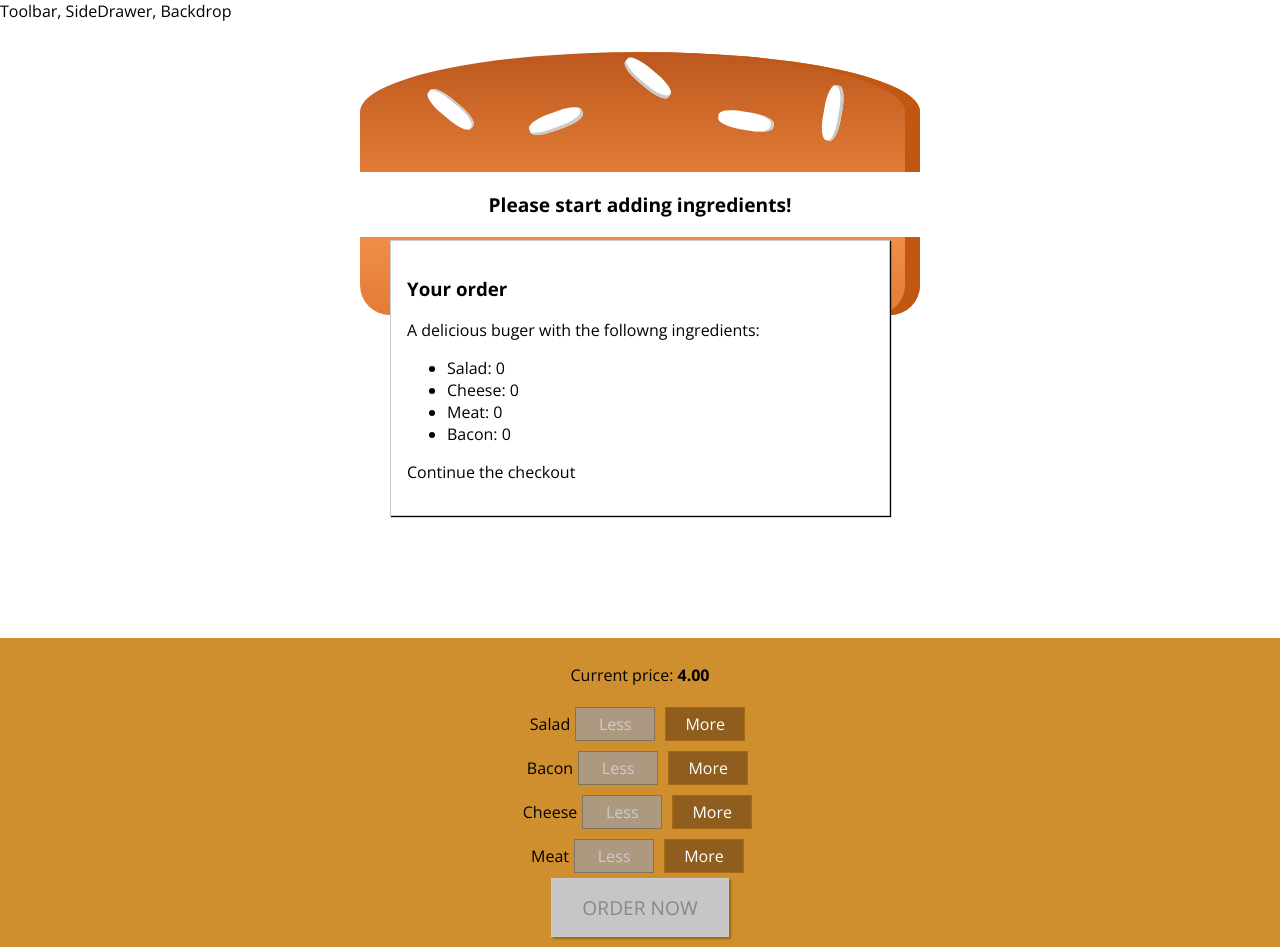
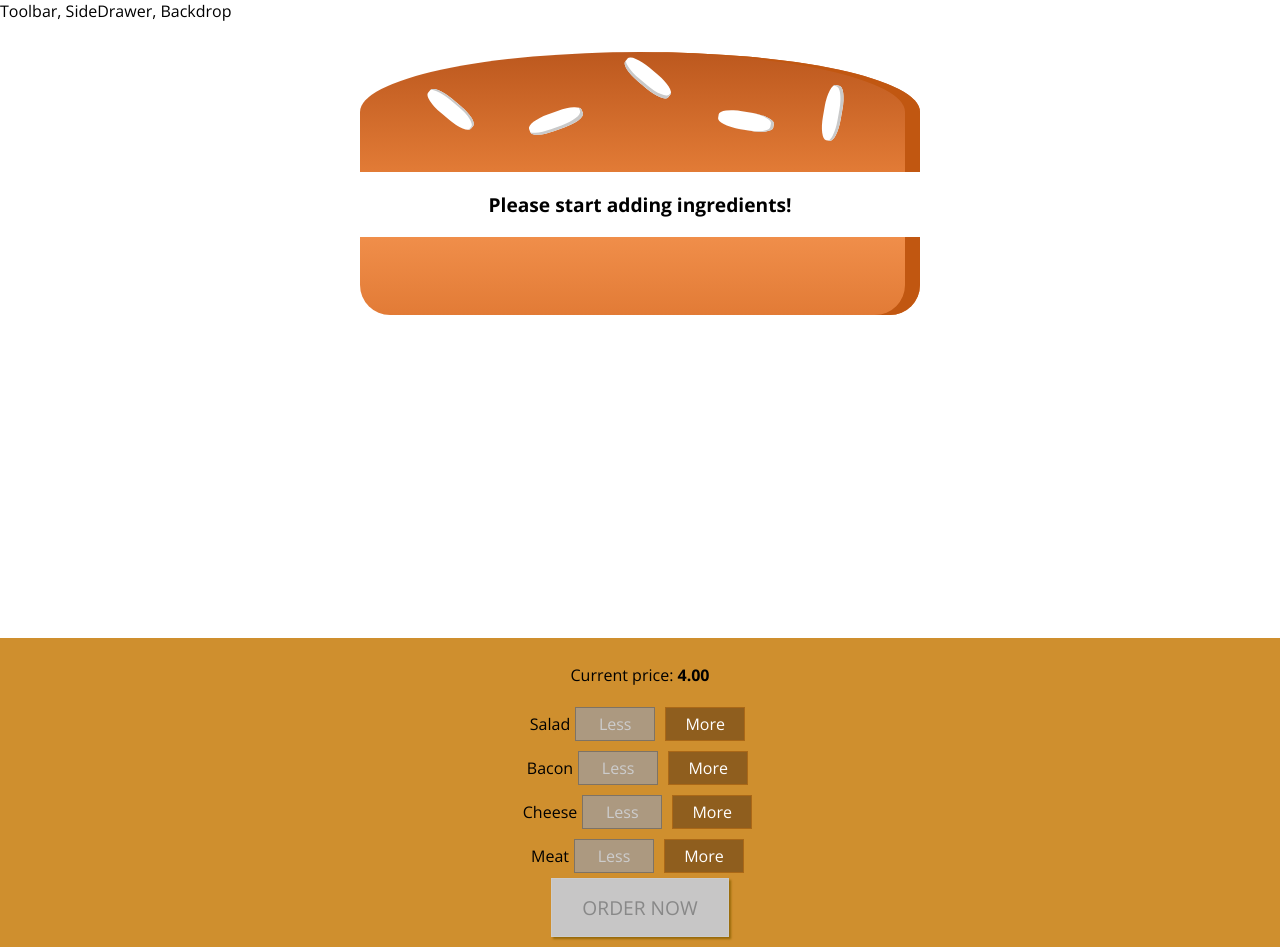
Before and after one commit to matedanielcristian/react-burger-builder, a React app: page / in a window 1280 px wide. Built offline with nearby package versions, Linux system fonts and the light colour scheme.

Commit message:
Show - hide modal

```diff
--- a/src/components/Burger/BuildControls/BuildControls.js
+++ b/src/components/Burger/BuildControls/BuildControls.js
@@ -24,7 +24,7 @@
                    disabled={props.disabled[ctrl.type]}
                    />
           ))}
-          <button className={classes.OrderButton} disabled={!props.purchasable}>ORDER NOW</button>
+          <button onClick={props.ordered} className={classes.OrderButton} disabled={!props.purchasable}>ORDER NOW</button>
       </div>
 );
 
--- a/src/components/UI/Modal/Modal.js
+++ b/src/components/UI/Modal/Modal.js
@@ -3,7 +3,12 @@
 import classes from "./Modal.css";
 
 const modal = (props) => (
-    <div className={classes.Modal}>
+    <div className={classes.Modal}
+        style={{
+            transform: props.show ? 'translateY(0)' : 'translateY(-100vh)',
+            opacity: props.show ? '1' : 0
+        }}
+        >
         {props.children}
     </div>
 )
--- a/src/containers/BurgerBuilder/BurgerBuilder.js
+++ b/src/containers/BurgerBuilder/BurgerBuilder.js
@@ -25,7 +25,12 @@
             bacon: 0,
         },
         totalPrice: 4,
-        purchasable: false
+        purchasable: false,
+        purchasing: false
+    }
+
+    purchaseHandler = () => {
+        this.setState({purchasing: true});
     }
 
     updatePurchaseState(ingredients) {
@@ -79,7 +84,7 @@
         }
         return (
             <Aux>
-                <Modal>
+                <Modal show={this.state.purchasing}>
                     <OrderSummary ingredients={this.state.ingredients} />
                 </Modal>
                 <Burger ingredients={this.state.ingredients} />
@@ -89,6 +94,7 @@
                 ingredientRemoved={this.removeIngredientHanler}
                 price={this.state.totalPrice}
                 purchasable={this.state.purchasable}
+                ordered={this.purchaseHandler}
                 />
             </Aux>
         );
```
